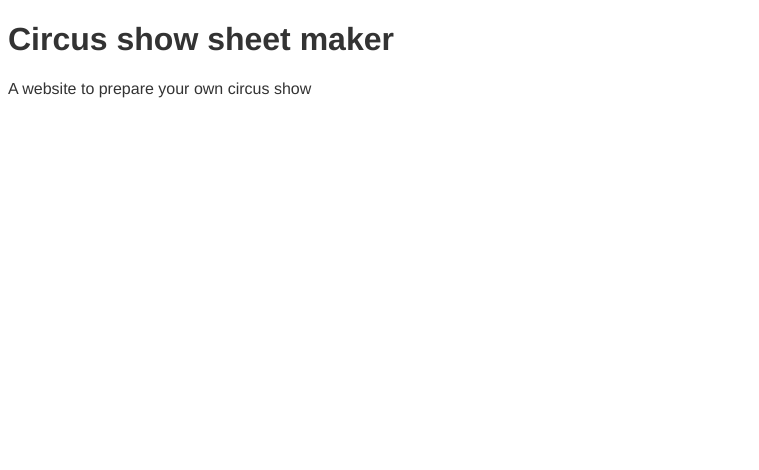
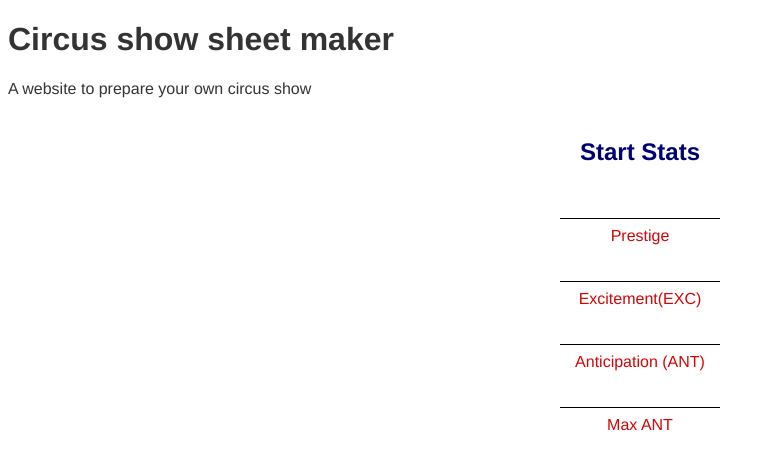
Before and after one commit to Xillians/circus-acts, a Next.js app: page / in a window 1280 px wide. Shown: the top 470 px of the page, without its empty margins (0-759 px from the left). Built offline with nearby package versions, Linux system fonts and the light colour scheme.

Commit message:
implement iteration 1 start stats on sheet

```diff
--- /dev/null
+++ b/src/app/_components/sheet.tsx
@@ -0,0 +1,14 @@
+import React from "react";
+import { StartStats } from "./sheet/start-stats";
+import { Flex } from "@chakra-ui/react";
+
+export const Sheet: React.FC = () => {
+  return (
+    <div>
+      <Flex
+      >
+        <StartStats />
+      </Flex>
+    </div>
+  );
+};
--- /dev/null
+++ b/src/app/_components/sheet/start-stats.tsx
@@ -0,0 +1,76 @@
+import { Flex, Heading, Input, Tag, Divider } from "@chakra-ui/react";
+import React from "react";
+
+export const StartStats: React.FC = () => {
+  const stats = [
+    {
+      label: "Prestige",
+      placeholder: "Prestige",
+    },
+    {
+      label: "Excitement(EXC)",
+      placeholder: "Excitement",
+    },
+    {
+      label: "Anticipation (ANT)",
+      placeholder: "Anticipation",
+    },
+    {
+      label: "Max ANT",
+      placeholder: "Max ANT",
+    },
+  ];
+  return (
+    <Flex
+      direction="column"
+      justifyContent="center"
+      alignItems="center"
+      w="100%"
+      h="100%"
+      p={4}
+    >
+      <Heading as="h2" size="md" style={{ color: "var(--primary-color)" }}>
+        Start Stats
+      </Heading>
+      {stats.map((stat, index) => (
+        <LabelledInput
+          key={index}
+          label={stat.label}
+          placeholder={stat.placeholder}
+        />
+      ))}
+    </Flex>
+  );
+};
+
+interface LabelledInputProps {
+  label: string;
+  placeholder: string;
+}
+
+const LabelledInput: React.FC<LabelledInputProps> = ({
+  label,
+  placeholder,
+}) => {
+  return (
+    <Flex
+      direction="column"
+      justifyContent="center"
+      alignItems="center"
+      w="10em"
+      h="100%"
+      p={4}
+    >
+      <Input
+        aria-details={`input ${placeholder}`}
+        border={0}
+        textAlign={"center"}
+        fontSize={"1em"}
+        fontWeight="bold"
+        outline={"none"}
+      />
+      <Divider orientation="horizontal" h="1px" bg="black" />
+      <Tag color={"var(--secondary-color)"}>{label}</Tag>
+    </Flex>
+  );
+};
--- a/src/app/page.tsx
+++ b/src/app/page.tsx
@@ -1,6 +1,7 @@
 "use client";
-import React, { useEffect } from 'react';
+import React from 'react';
 import Layout from './layout';
+import {Sheet} from './_components/sheet';
 
 function Page() {
 
@@ -9,6 +10,7 @@ function Page() {
       <div>
         <h1>Circus show sheet maker</h1>
         <p>A website to prepare your own circus show</p>
+        <Sheet />
       </div>
     </Layout>
   );
```
